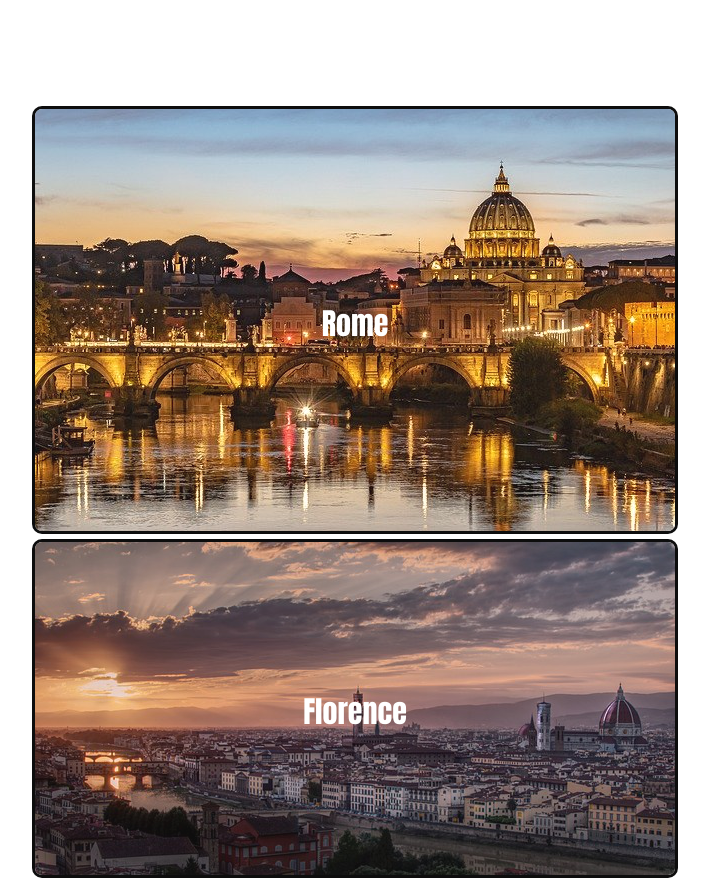
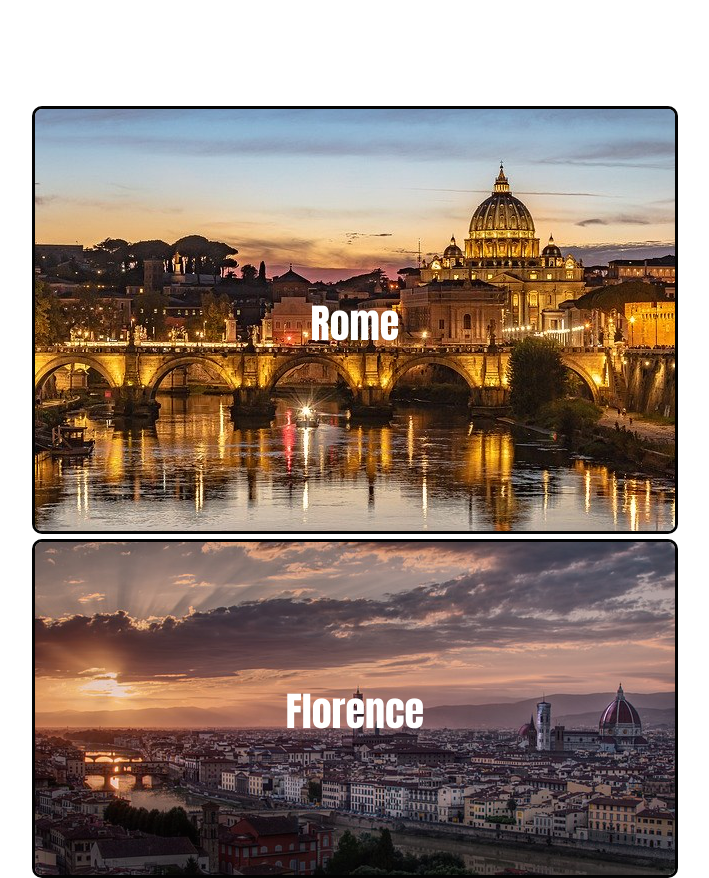
Before and after one commit to tarq-p/htmlcss-airbnb, a plain HTML site: page index.html in a window 1280 px wide. Shown: the top 878 px of the page, without its empty margins (285-994 px from the left). Drawn offline with Linux system fonts and the light colour scheme.

Commit message:
airbnb with hover

```diff
--- a/css/style.css
+++ b/css/style.css
@@ -22,14 +22,14 @@
 
 
 .testo {
-    font-size: 30px;
+    font-size: 40px;
     color:white;
     position: absolute;
     left: 50%;
     top: 50%;
     transform: translate(-50%,-50%);
+
 }
-
 
 img  {
     border: solid black;
@@ -42,12 +42,16 @@ p {
     text-transform: capitalize;
 }
 
-
 .overlay {
     position: absolute;
     top: 0;
     right: 0;
     bottom: 0;
     left: 0;
-    background-color: rgba(255,255,255,0.05);
+    background-color: rgba(255,255,255,0.01);
 }
+
+.box:hover .testo {
+    color: black;
+
+}
--- a/index.html
+++ b/index.html
@@ -10,10 +10,10 @@
         <div class="container">
             <div class="box">
                 <img src="img/rome.png" alt="rome">
+                <div class="overlay"></div>
                 <div class="testo">
                     <p>Rome</p>
                 </div>
-                <div class="overlay"></div>
             </div>
 
             <div class="box">
```
